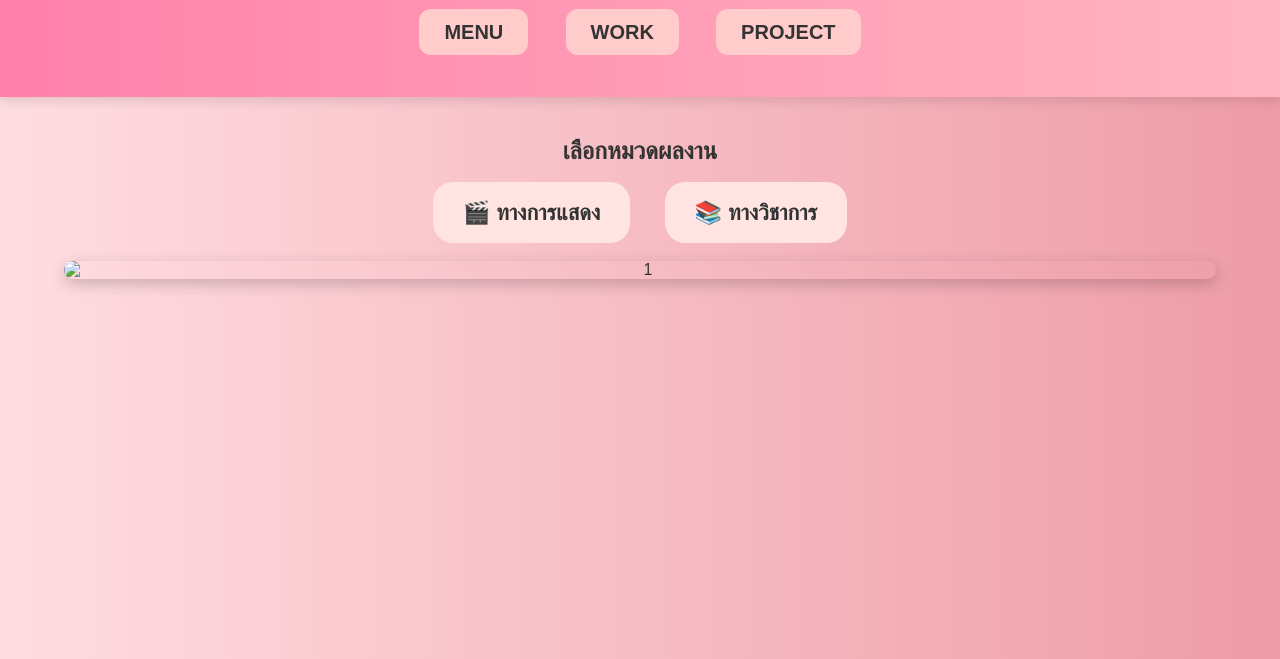
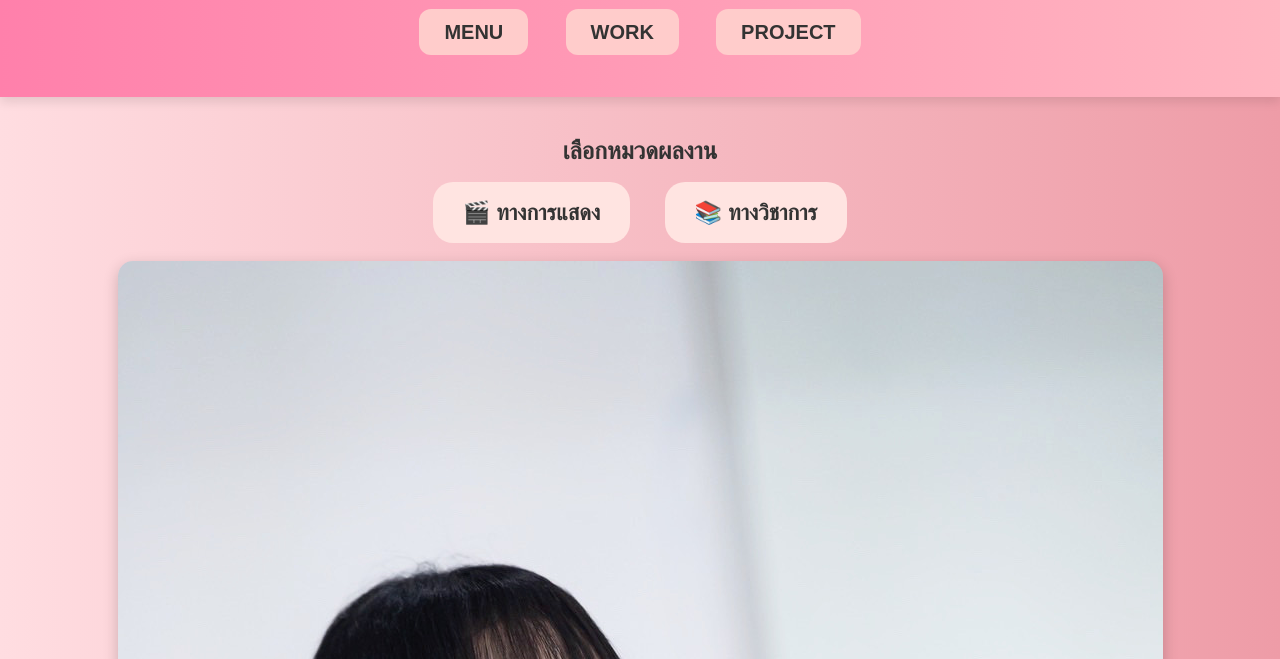
Before and after one commit to kxnxkx3004/Kxnxkx3004.github.io, a plain HTML site: page work.html in a window 1280 px wide. Shown: the part 141-800 px from the top of the page. Drawn offline with Linux system fonts and the light colour scheme.

Commit message:
work.html

```diff
--- a/work.html
+++ b/work.html
@@ -24,7 +24,7 @@
             <li><a href="acting.html">🎬 ทางการแสดง</a></li>
             <li><a href="academic.html">📚 ทางวิชาการ</a></li>
         </ul>
-        <img src="img/IMG_4835.JPG" alt="1">
+        <img src="IMG_4835.JPG" alt="1">
     </section>
 </body>
 </html>
```
